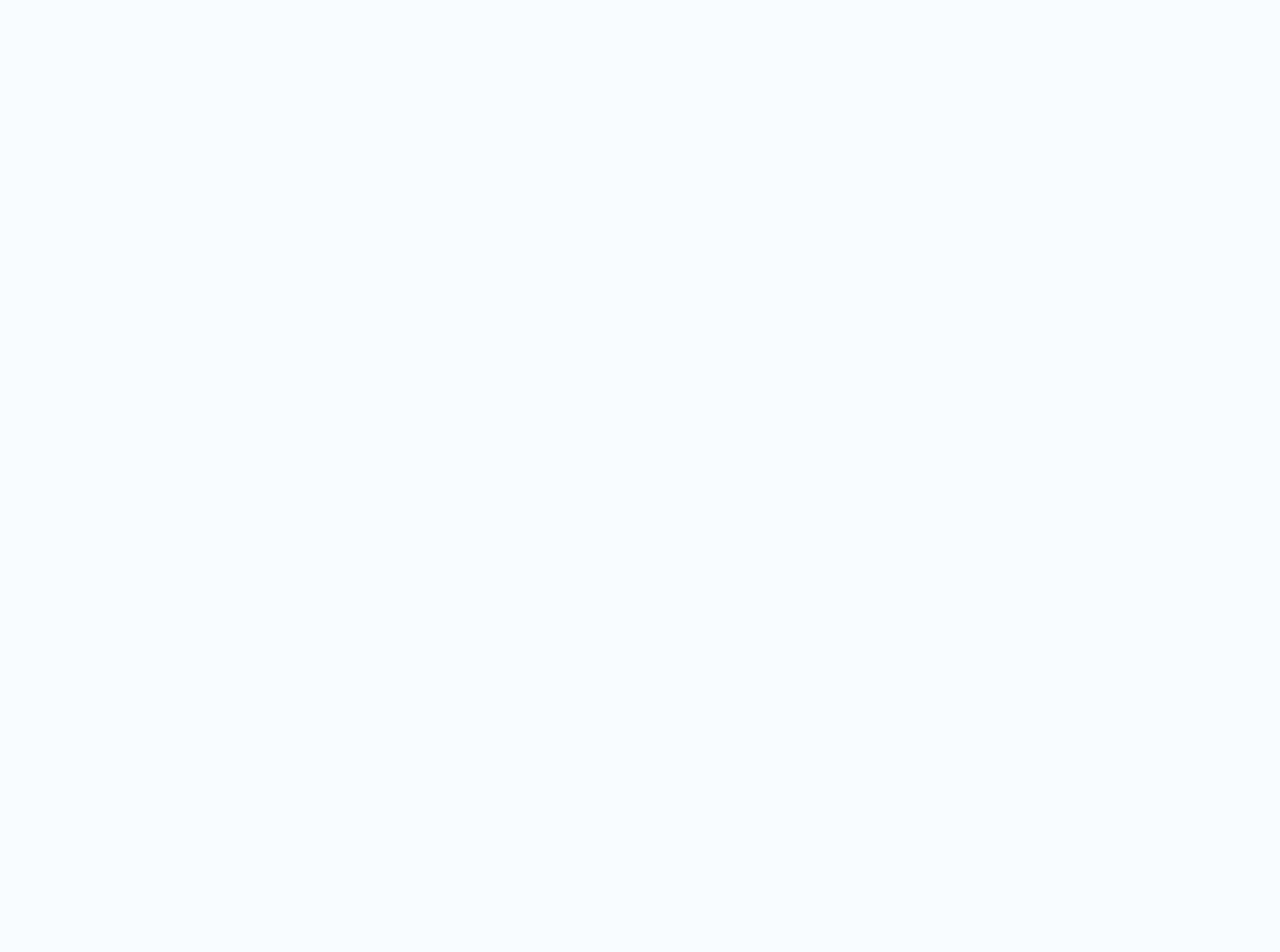
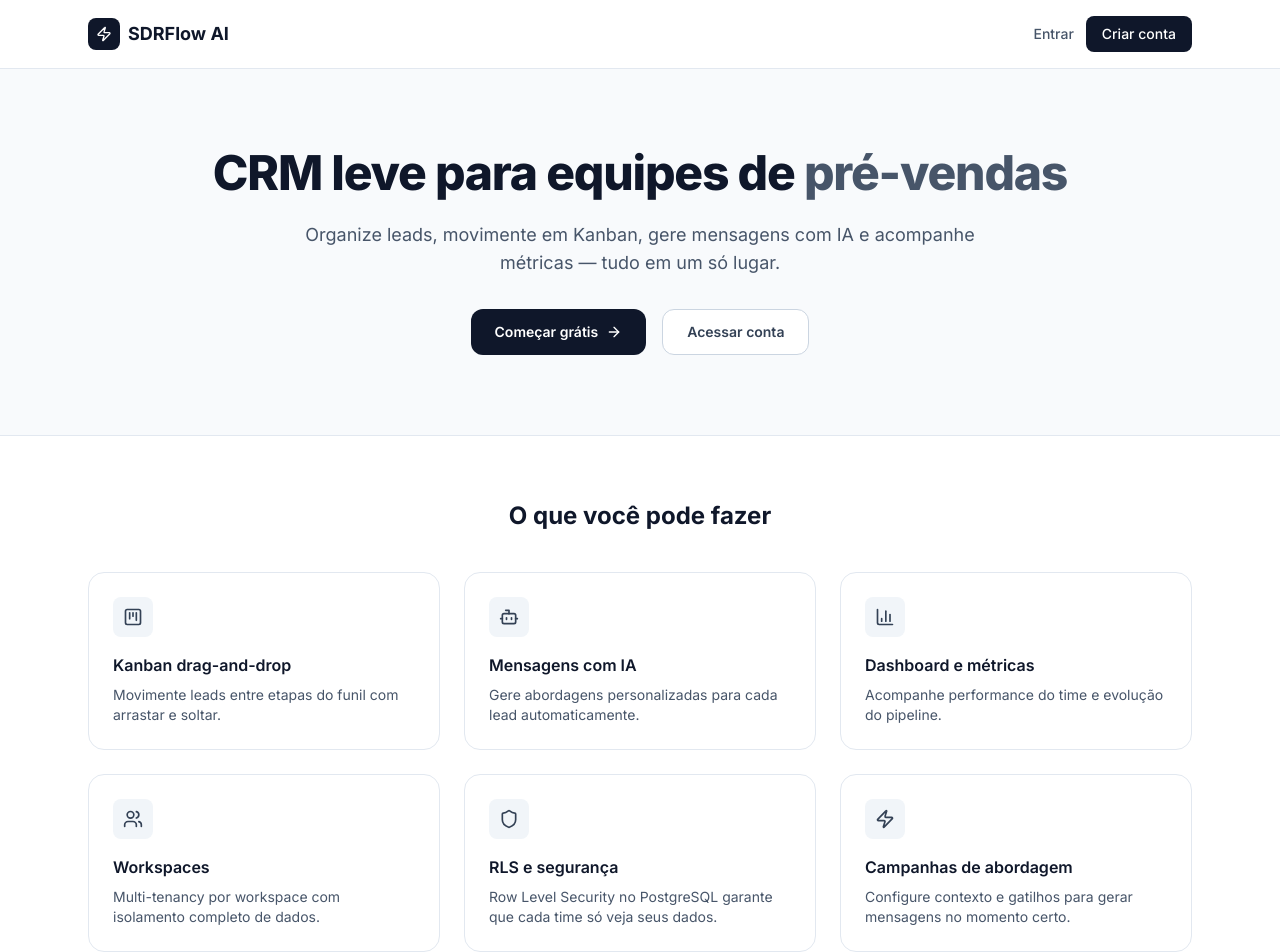
Before and after one commit to felipetruman/sdrflow, a Next.js app: page / in a window 1280 px wide. Before the commit this address had no page. Shown: the top 952 px of the page. Before the commit the page ends 800 px from the top, so only its background shows below. Built offline with nearby package versions, Linux system fonts and the light colour scheme.

Commit message:
feat: landing page, lead delete, allowedDevOrigins fix

```diff
--- a/app/page.tsx
+++ b/app/page.tsx
@@ -1,5 +1,110 @@
-import { redirect } from 'next/navigation'
+import Link from 'next/link'
+import { ArrowRight, BarChart3, Bot, KanbanSquare, Shield, Users, Zap } from 'lucide-react'
 
-export default function RootPage() {
-  redirect('/login')
+export default function LandingPage() {
+  return (
+    <div className="min-h-screen bg-slate-50">
+      {/* Header */}
+      <header className="border-b border-slate-200 bg-white">
+        <div className="mx-auto flex max-w-6xl items-center justify-between px-6 py-4">
+          <div className="flex items-center gap-2">
+            <div className="flex h-8 w-8 items-center justify-center rounded-lg bg-slate-900 text-white">
+              <Zap className="h-4 w-4" />
+            </div>
+            <span className="text-lg font-bold text-slate-900">SDRFlow AI</span>
+          </div>
+          <div className="flex items-center gap-3">
+            <Link href="/login" className="text-sm font-medium text-slate-600 hover:text-slate-900">Entrar</Link>
+            <Link href="/signup" className="rounded-lg bg-slate-900 px-4 py-2 text-sm font-medium text-white hover:bg-slate-800">Criar conta</Link>
+          </div>
+        </div>
+      </header>
+
+      {/* Hero */}
+      <section className="mx-auto max-w-6xl px-6 py-20 text-center">
+        <h1 className="text-4xl font-extrabold tracking-tight text-slate-900 sm:text-5xl">
+          CRM leve para equipes de <span className="text-slate-600">pré-vendas</span>
+        </h1>
+        <p className="mx-auto mt-6 max-w-2xl text-lg text-slate-600">
+          Organize leads, movimente em Kanban, gere mensagens com IA e acompanhe métricas — tudo em um só lugar.
+        </p>
+        <div className="mt-8 flex justify-center gap-4">
+          <Link href="/signup" className="inline-flex items-center gap-2 rounded-xl bg-slate-900 px-6 py-3 text-sm font-semibold text-white hover:bg-slate-800">
+            Começar grátis <ArrowRight className="h-4 w-4" />
+          </Link>
+          <Link href="/login" className="inline-flex items-center gap-2 rounded-xl border border-slate-300 bg-white px-6 py-3 text-sm font-semibold text-slate-700 hover:bg-slate-50">
+            Acessar conta
+          </Link>
+        </div>
+      </section>
+
+      {/* Features */}
+      <section className="border-t border-slate-200 bg-white py-16">
+        <div className="mx-auto max-w-6xl px-6">
+          <h2 className="text-center text-2xl font-bold text-slate-900">O que você pode fazer</h2>
+          <div className="mt-10 grid gap-6 sm:grid-cols-2 lg:grid-cols-3">
+            <div className="rounded-2xl border border-slate-200 p-6">
+              <div className="mb-4 flex h-10 w-10 items-center justify-center rounded-lg bg-slate-100 text-slate-700">
+                <KanbanSquare className="h-5 w-5" />
+              </div>
+              <h3 className="font-semibold text-slate-900">Kanban drag-and-drop</h3>
+              <p className="mt-2 text-sm text-slate-600">Movimente leads entre etapas do funil com arrastar e soltar.</p>
+            </div>
+            <div className="rounded-2xl border border-slate-200 p-6">
+              <div className="mb-4 flex h-10 w-10 items-center justify-center rounded-lg bg-slate-100 text-slate-700">
+                <Bot className="h-5 w-5" />
+              </div>
+              <h3 className="font-semibold text-slate-900">Mensagens com IA</h3>
+              <p className="mt-2 text-sm text-slate-600">Gere abordagens personalizadas para cada lead automaticamente.</p>
+            </div>
+            <div className="rounded-2xl border border-slate-200 p-6">
+              <div className="mb-4 flex h-10 w-10 items-center justify-center rounded-lg bg-slate-100 text-slate-700">
+                <BarChart3 className="h-5 w-5" />
+              </div>
+              <h3 className="font-semibold text-slate-900">Dashboard e métricas</h3>
+              <p className="mt-2 text-sm text-slate-600">Acompanhe performance do time e evolução do pipeline.</p>
+            </div>
+            <div className="rounded-2xl border border-slate-200 p-6">
+              <div className="mb-4 flex h-10 w-10 items-center justify-center rounded-lg bg-slate-100 text-slate-700">
+                <Users className="h-5 w-5" />
+              </div>
+              <h3 className="font-semibold text-slate-900">Workspaces</h3>
+              <p className="mt-2 text-sm text-slate-600">Multi-tenancy por workspace com isolamento completo de dados.</p>
+            </div>
+            <div className="rounded-2xl border border-slate-200 p-6">
+              <div className="mb-4 flex h-10 w-10 items-center justify-center rounded-lg bg-slate-100 text-slate-700">
+                <Shield className="h-5 w-5" />
+              </div>
+              <h3 className="font-semibold text-slate-900">RLS e segurança</h3>
+              <p className="mt-2 text-sm text-slate-600">Row Level Security no PostgreSQL garante que cada time só veja seus dados.</p>
+            </div>
+            <div className="rounded-2xl border border-slate-200 p-6">
+              <div className="mb-4 flex h-10 w-10 items-center justify-center rounded-lg bg-slate-100 text-slate-700">
+                <Zap className="h-5 w-5" />
+              </div>
+              <h3 className="font-semibold text-slate-900">Campanhas de abordagem</h3>
+              <p className="mt-2 text-sm text-slate-600">Configure contexto e gatilhos para gerar mensagens no momento certo.</p>
+            </div>
+          </div>
+        </div>
+      </section>
+
+      {/* Tech stack */}
+      <section className="mx-auto max-w-6xl px-6 py-16">
+        <h2 className="text-center text-2xl font-bold text-slate-900">Tecnologias</h2>
+        <div className="mt-8 flex flex-wrap justify-center gap-3">
+          {['Next.js 15', 'TypeScript', 'Tailwind CSS', 'Supabase', 'dnd-kit', 'React Hook Form', 'Zod', 'lucide-react'].map((tech) => (
+            <span key={tech} className="rounded-full border border-slate-200 bg-white px-4 py-1.5 text-sm font-medium text-slate-700">{tech}</span>
+          ))}
+        </div>
+      </section>
+
+      {/* Footer */}
+      <footer className="border-t border-slate-200 bg-white py-10">
+        <div className="mx-auto max-w-6xl px-6 text-center text-sm text-slate-500">
+          SDRFlow AI — Mini CRM para pré-vendas. Feito com Next.js + Supabase.
+        </div>
+      </footer>
+    </div>
+  )
 }
--- a/features/kanban/components/KanbanBoard.tsx
+++ b/features/kanban/components/KanbanBoard.tsx
@@ -8,6 +8,7 @@ import Link from 'next/link'
 import { Search, Plus, X } from 'lucide-react'
 import { getKanbanData } from '@/features/kanban/queries/getKanbanData'
 import { moveLeadStage } from '@/features/kanban/actions/moveLeadStage'
+import { deleteLead } from '@/features/leads/actions/deleteLead'
 import { useKanbanDnD } from '@/features/kanban/hooks/useKanbanDnD'
 import type { FunnelStage, LeadWithStage } from '@/types/app'
 import { KanbanColumn } from './KanbanColumn'
@@ -26,6 +27,7 @@ export function KanbanBoard() {
   const [stageFilter, setStageFilter] = useState('')
   const [sortBy, setSortBy] = useState('recentes')
   const [editingLead, setEditingLead] = useState<LeadWithStage | null>(null)
+  const [isDeleting, setIsDeleting] = useState(false)
 
   const load = async () => {
     const data = await getKanbanData()
@@ -94,8 +96,9 @@ export function KanbanBoard() {
           <Link href="/leads/new" className="inline-flex items-center gap-1 rounded-lg bg-slate-900 px-3 py-2 text-sm font-medium text-white"><Plus className="h-4 w-4" />Novo Lead</Link>
         </div>
       </div>
-      {totalFiltered === 0 ? <div className="rounded-2xl border border-dashed border-slate-300 bg-slate-50 p-10 text-center text-slate-500">Nenhum lead encontrado com esses filtros.</div> : <div className="flex gap-4 overflow-x-auto pb-4"><SortableContext items={stages.map((stage) => stage.id)} strategy={rectSortingStrategy}>{leadsByStage.map(({ stage, leads }) => <KanbanColumn key={stage.id} stage={stage} leads={leads} onEditLead={setEditingLead} />)}</SortableContext></div>}
+      {totalFiltered === 0 ? <div className="rounded-2xl border border-dashed border-slate-300 bg-slate-50 p-10 text-center text-slate-500">Nenhum lead encontrado com esses filtros.</div> : <div className="flex gap-4 overflow-x-auto pb-4"><SortableContext items={stages.map((stage) => stage.id)} strategy={rectSortingStrategy}>{leadsByStage.map(({ stage, leads }) => <KanbanColumn key={stage.id} stage={stage} leads={leads} onEditLead={setEditingLead} onDeleteLead={async (lead) => { setIsDeleting(true); const res = await deleteLead({ id: lead.id }); setIsDeleting(false); if (res.error) alert(res.error); else await load(); router.refresh(); }} />)}</SortableContext></div>}
       {isPending ? <p className="mt-3 text-sm text-slate-500">Movendo lead...</p> : null}
+      {isDeleting ? <p className="mt-3 text-sm text-slate-500">Excluindo lead...</p> : null}
 
       <Modal
         open={Boolean(editingLead)}
--- a/features/kanban/components/KanbanColumn.tsx
+++ b/features/kanban/components/KanbanColumn.tsx
@@ -8,9 +8,10 @@ type Props = {
   stage: FunnelStage
   leads: LeadWithStage[]
   onEditLead?: (lead: LeadWithStage) => void
+  onDeleteLead?: (lead: LeadWithStage) => void
 }
 
-export function KanbanColumn({ stage, leads, onEditLead }: Props) {
+export function KanbanColumn({ stage, leads, onEditLead, onDeleteLead }: Props) {
   return (
     <div className="flex w-full min-w-[280px] flex-col rounded-2xl bg-slate-50 p-4">
       <div className="mb-4 flex items-center justify-between">
@@ -19,7 +20,7 @@ export function KanbanColumn({ stage, leads, onEditLead }: Props) {
       </div>
       <SortableContext items={leads.map((lead) => lead.id)} strategy={verticalListSortingStrategy}>
         <div className="flex flex-1 flex-col gap-3">
-          {leads.map((lead) => <LeadCard key={lead.id} lead={lead} onEdit={onEditLead} />)}
+          {leads.map((lead) => <LeadCard key={lead.id} lead={lead} onEdit={onEditLead} onDelete={onDeleteLead} />)}
         </div>
       </SortableContext>
     </div>
--- a/lib/demo/data.ts
+++ b/lib/demo/data.ts
@@ -77,6 +77,7 @@ export const demoStore = {
   addLead: (lead: Lead) => { state.leads.unshift(lead); return lead },
   updateLead: (id: string, payload: Partial<Lead>) => { const lead = state.leads.find((item) => item.id === id); if (!lead) return null; Object.assign(lead, payload, { updated_at: new Date().toISOString() }); return lead },
   moveLeadStage: (id: string, stageId: string) => { const lead = state.leads.find((item) => item.id === id); if (!lead) return null; lead.stage_id = stageId; lead.updated_at = new Date().toISOString(); return lead },
+  deleteLead: (id: string) => { const index = state.leads.findIndex((item) => item.id === id); if (index === -1) return null; state.leads.splice(index, 1); return true },
 }
 
 export const enrichLeadsWithStage = (leads: Lead[]) => leads.map((lead) => ({ ...lead, stage: state.stages.find((stage) => stage.id === lead.stage_id) ?? state.stages[0] })) as LeadWithStage[]
--- a/next.config.ts
+++ b/next.config.ts
@@ -2,6 +2,7 @@ import type { NextConfig } from 'next'
 
 const nextConfig: NextConfig = {
   outputFileTracingRoot: process.cwd(),
+  allowedDevOrigins: ['localhost', '127.0.0.1'],
 }
 
 export default nextConfig
```
Also changed, not shown: features/kanban/components/LeadCard.tsx (+15 -2 lines), features/leads/actions/deleteLead.ts (added, +36 -0 lines), 1 other file (tests, documents, lock files or other folders).
